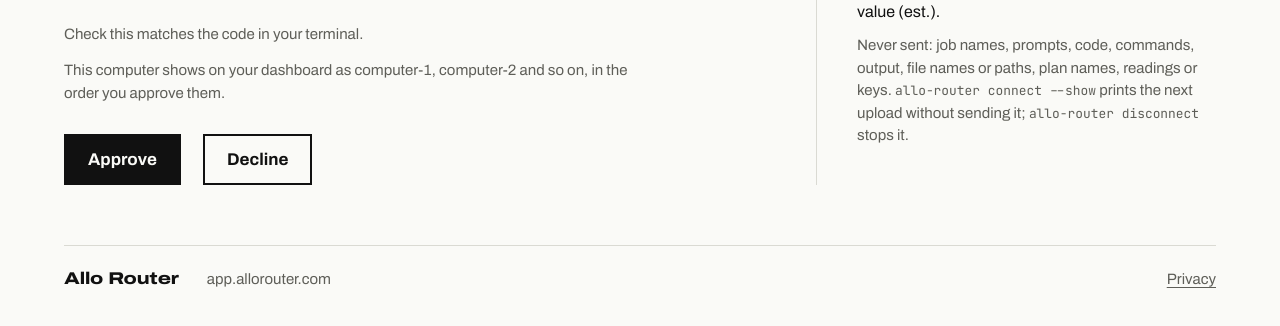
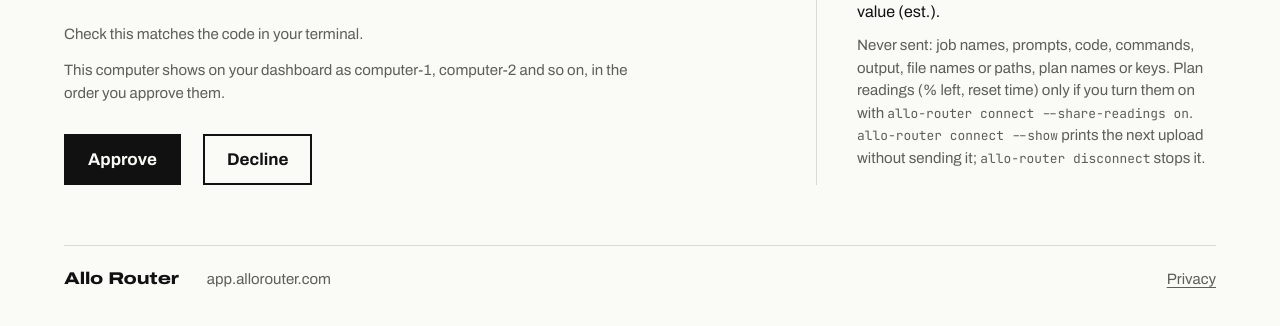
Before and after one commit to eudotong1/allo, a plain HTML site: page hosted/web/connect.html in a window 1280 px wide. Shown: the part 284-610 px from the top of the page. Drawn offline with Linux system fonts and the light colour scheme; no server answers.

Commit message:
Privacy copy: plan readings are opt-in

```diff
--- a/hosted/web/connect.html
+++ b/hosted/web/connect.html
@@ -30,7 +30,7 @@
     <aside class="side">
       <p><b>What approving does.</b> This computer gets an upload token. It can add job rows to your dashboard and nothing else: it can't read anything.</p>
       <p>Each upload holds, per job: a hashed id, the minute it started, the plan as pool-1, pool-2, its type and provider, whether it ran, why it missed, and the API value (est.).</p>
-      <p class="m">Never sent: job names, prompts, code, commands, output, file names or paths, plan names, readings or keys. <code>allo-router connect --show</code> prints the next upload without sending it; <code>allo-router disconnect</code> stops it.</p>
+      <p class="m">Never sent: job names, prompts, code, commands, output, file names or paths, plan names or keys. Plan readings (% left, reset time) only if you turn them on with <code>allo-router connect --share-readings on</code>. <code>allo-router connect --show</code> prints the next upload without sending it; <code>allo-router disconnect</code> stops it.</p>
     </aside>
   </main>
   <footer><span class="mark">Allo Router</span><span>app.allorouter.com</span><a href="/privacy">Privacy</a></footer>
```
Also changed, not shown: hosted/web/privacy.html (+2 -1 lines), README.md.
